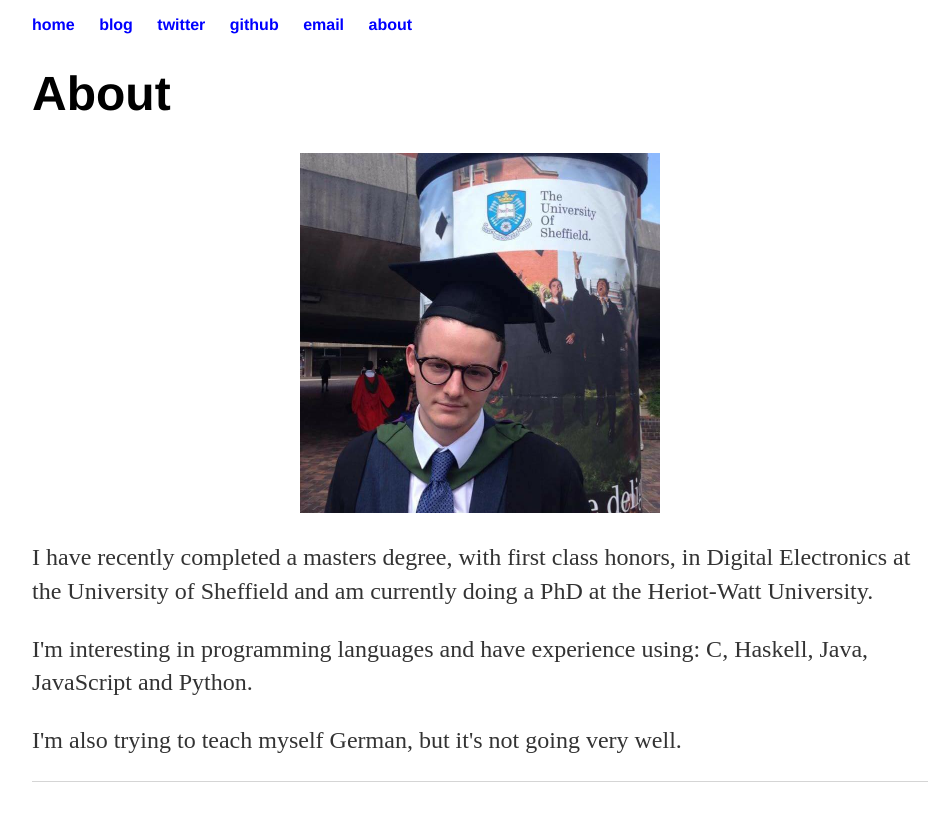
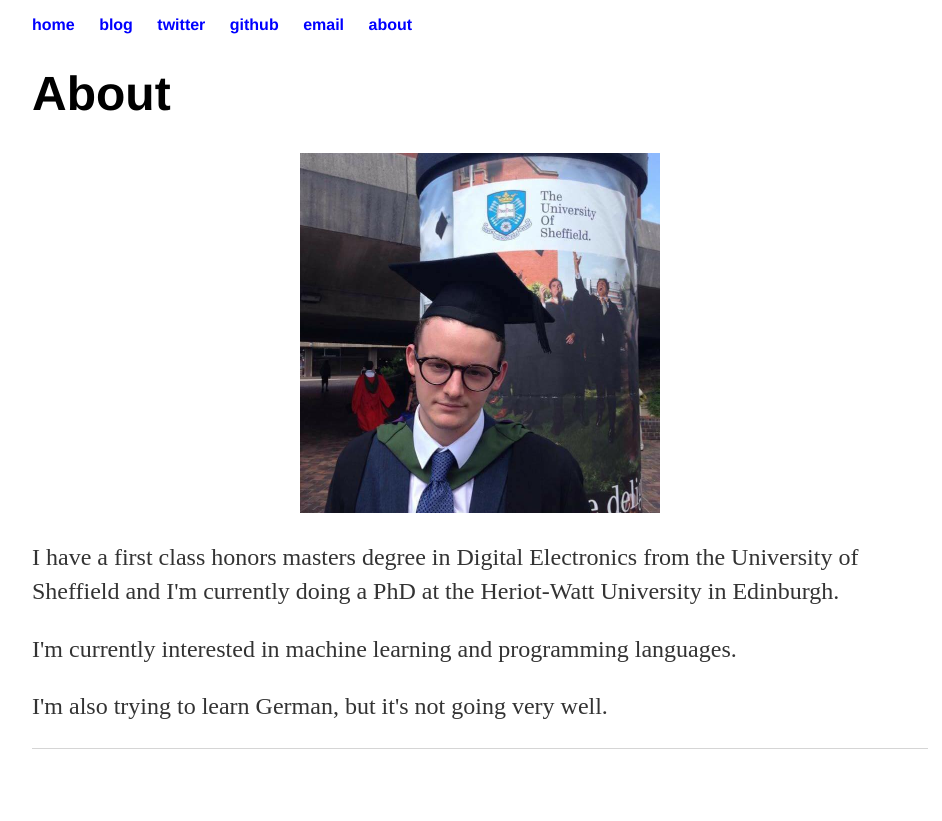
Before and after one commit to bentrevett/bentrevett.github.io, a Jekyll site: the page built from about/index.html, in a window 1280 px wide. Shown: the top 821 px of the page, without its empty margins (160-1102 px from the left). Built offline with Jekyll 4.4.1, drawn with Linux system fonts in a browser that asks for light colours.

Commit message:
Update index.html

```diff
--- a/about/index.html
+++ b/about/index.html
@@ -5,6 +5,6 @@ title: Ben Trevett | About
 
 	<h1>About</h1>
 	<center><img src="me.jpg" style="width:360px;height:360px;"></center>
-	<p>I have recently completed a masters degree, with first class honors, in Digital Electronics at the University of Sheffield and am currently doing a PhD at the Heriot-Watt University.</p>
-	<p>I'm interesting in programming languages and have experience using: C, Haskell, Java, JavaScript and Python.</p>
-	<p>I'm also trying to teach myself German, but it's not going very well.</p>
+	<p>I have a first class honors masters degree in Digital Electronics from the University of Sheffield and I'm currently doing a PhD at the Heriot-Watt University in Edinburgh.</p>
+	<p>I'm currently interested in machine learning and programming languages.</p>
+	<p>I'm also trying to learn German, but it's not going very well.</p>
```
